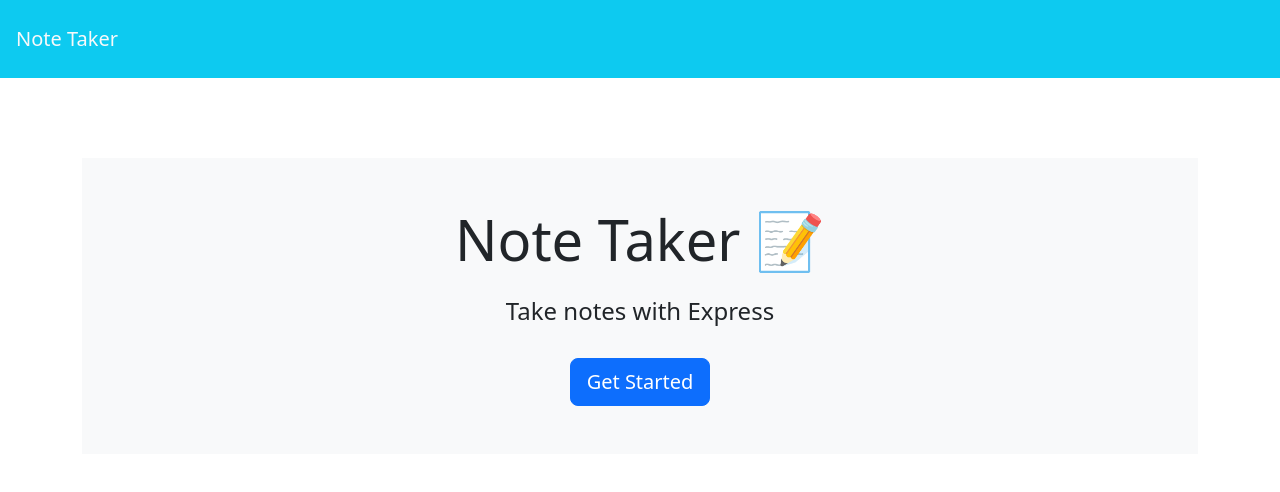
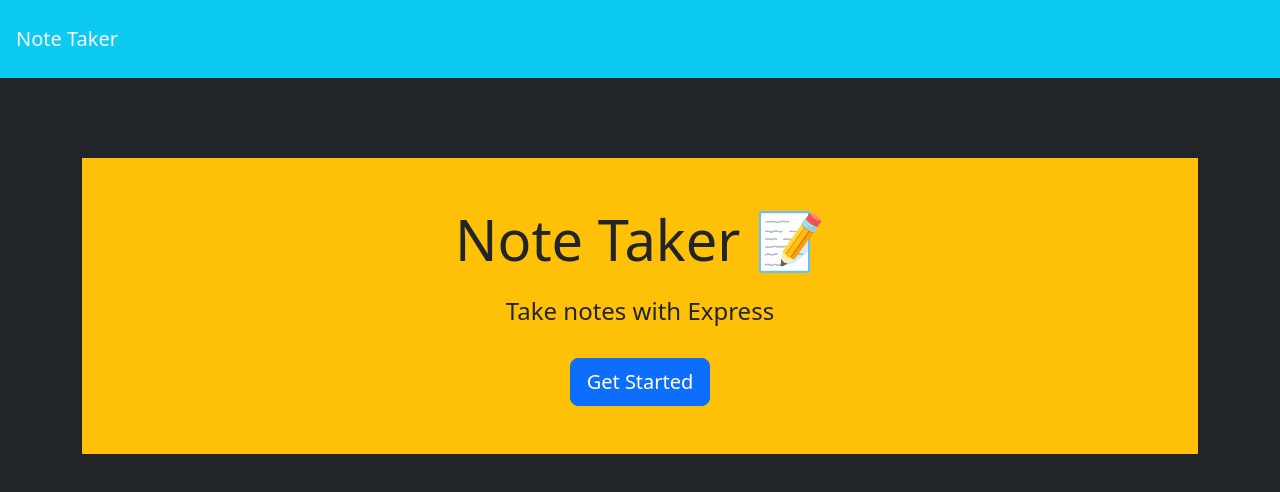
Before and after one commit to prohea/Note-Taker, a website: page public/index.html in a window 1280 px wide. Drawn offline with nearby package versions, Linux system fonts and the light colour scheme; no server answers.

Commit message:
changed color

```diff
--- a/public/index.html
+++ b/public/index.html
@@ -9,13 +9,13 @@
   <link href="https://cdn.jsdelivr.net/npm/bootstrap@5.2.3/dist/css/bootstrap.min.css" rel="stylesheet" integrity="sha384-rbsA2VBKQhggwzxH7pPCaAqO46MgnOM80zW1RWuH61DGLwZJEdK2Kadq2F9CUG65" crossorigin="anonymous" />
 </head>
 
-<body>
+<body class="bg-dark">
   <nav class="navbar bg-info">
     <a class="navbar-brand text-light p-3" href="/">Note Taker
     </a>
   </nav>
   <div class="container">
-    <div style="margin-top: 80px;" class="text-center p-5 mb-4 bg-light">
+    <div style="margin-top: 80px;" class="text-center p-5 mb-4 bg-warning">
       <h1 class="display-4">Note Taker <span role="img" aria-label="Memo">📝</span></h1>
       <h4 class="mt-4">Take notes with Express</h4>
       <a class="btn btn-primary btn-lg mt-4" href="/notes" role="button">Get Started</a>
```
